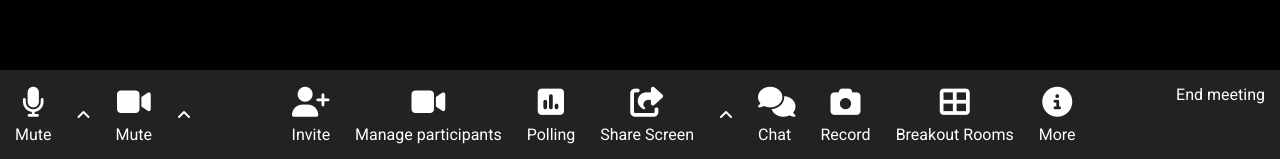
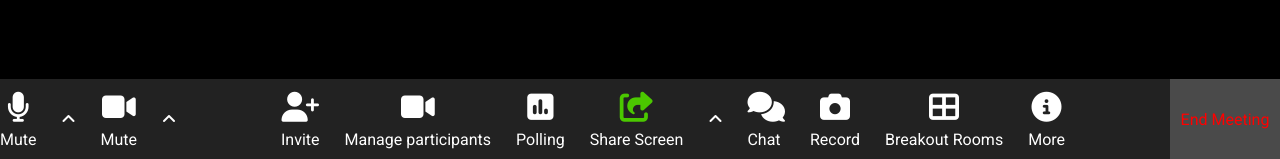
Before and after one commit to danielecarpentiero/html-css-zoom, a plain HTML site: page index.html in a window 1280 px wide. Shown: the part 641-800 px from the top of the page. Drawn offline with Linux system fonts and the light colour scheme.

Commit message:
fix: footer

```diff
--- a/index.html
+++ b/index.html
@@ -10,6 +10,7 @@
     <link rel="stylesheet" href="https://cdnjs.cloudflare.com/ajax/libs/font-awesome/6.4.2/css/all.min.css" integrity="sha512-z3gLpd7yknf1YoNbCzqRKc4qyor8gaKU1qmn+CShxbuBusANI9QpRohGBreCFkKxLhei6S9CQXFEbbKuqLg0DA==" crossorigin="anonymous" referrerpolicy="no-referrer" />
     <link rel="stylesheet" href="style.css">
 </head>
+<!-- Header -->
 <header>
     <div class="buttons">
         <div class="speakerview">
@@ -18,7 +19,10 @@
         <div class="arrows"><i class="fa-solid fa-maximize"></i></div>
     </div>
 </header>
+<!-- /Header -->
+<!-- Body -->
 <body>
+    <!-- Series of images -->
     <div class="megacontainer">
         <div class="box">
             <div class="image">
@@ -203,7 +207,10 @@
             <div class="placeholder"><i class="fa-solid fa-microphone-slash"></i>Giuseppina</div>
         </div>
     </div>
+    <!-- /Series of images -->
 </body>
+<!-- /Body -->
+<!-- Footer -->
 <footer>
     <div class="icons">
         <div class="left">
@@ -260,7 +267,10 @@
             </div>
 
     </div>
-        <div class="right">End meeting</div>
+        <div class="right">
+            <div>End Meeting</div>
+        </div>
     </div>
 </footer>
+<!-- /Footer -->
 </html>
--- a/style.css
+++ b/style.css
@@ -79,6 +79,9 @@ img{
     padding: 5px;
 }
 
+.center .group:nth-of-type(4) .top-row{
+    color: #4BC800;
+}
 /* /Body */
 
 /* Footer */
@@ -98,7 +101,8 @@ footer{
 .icons{
     background-color: #222222;
     justify-content: space-between;
-    padding: 15px;
+    height: 80px;
+    align-items: center;
 }
 
 .ico{
@@ -111,3 +115,13 @@ footer{
     text-align: center;
     margin-bottom: 5px;
 }
+
+.right{
+    width: 110px;
+    display: flex;
+    height: 100%;
+    background-color: #4A4A4A;
+    align-items: center;
+    justify-content: center;
+    color:red;
+}
```
